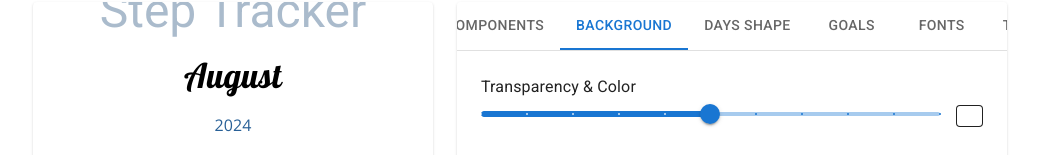
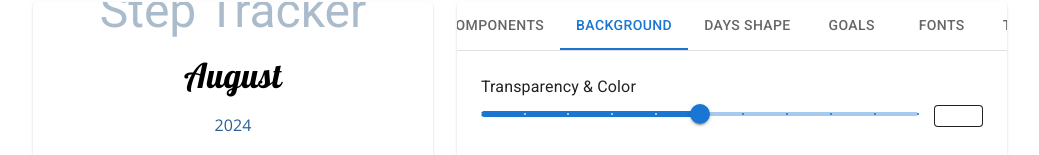
Before and after one commit to TundraDv/react-month-tracker-maker, a React (Create React App) app in the folder react-month-tracker-maker/: page / in a window 1280 px wide. Both pictures are taken after a click on the tab "BACKGROUND". Shown: the part 130-285 px from the top of the page, without its empty margins (97-1136 px from the left). Built offline with nearby package versions, Linux system fonts and the light colour scheme; a web font is replaced by a local one.

Commit message:
new name, watashiwasta new fonts

```diff
--- a/react-month-tracker-maker/src/Components/ImagePicker.jsx
+++ b/react-month-tracker-maker/src/Components/ImagePicker.jsx
@@ -35,7 +35,7 @@ function ImagePicker({ imageData, context }) {
       Transparency & Color
     </Typography>
       <Grid container alignItems="center" spacing={2} sx={{ marginBottom: 1 }}>
-        <Grid item xs={11}>
+        <Grid item xs={10.5}>
           <Slider
             aria-label="Transparency"
             value={transparency}
@@ -47,7 +47,7 @@ function ImagePicker({ imageData, context }) {
             onChange={handleTransparency}
           />
         </Grid>
-        <Grid item xs={1}>
+        <Grid item xs={1.5}>
           <Box
             sx={{
               height: 20,
```
